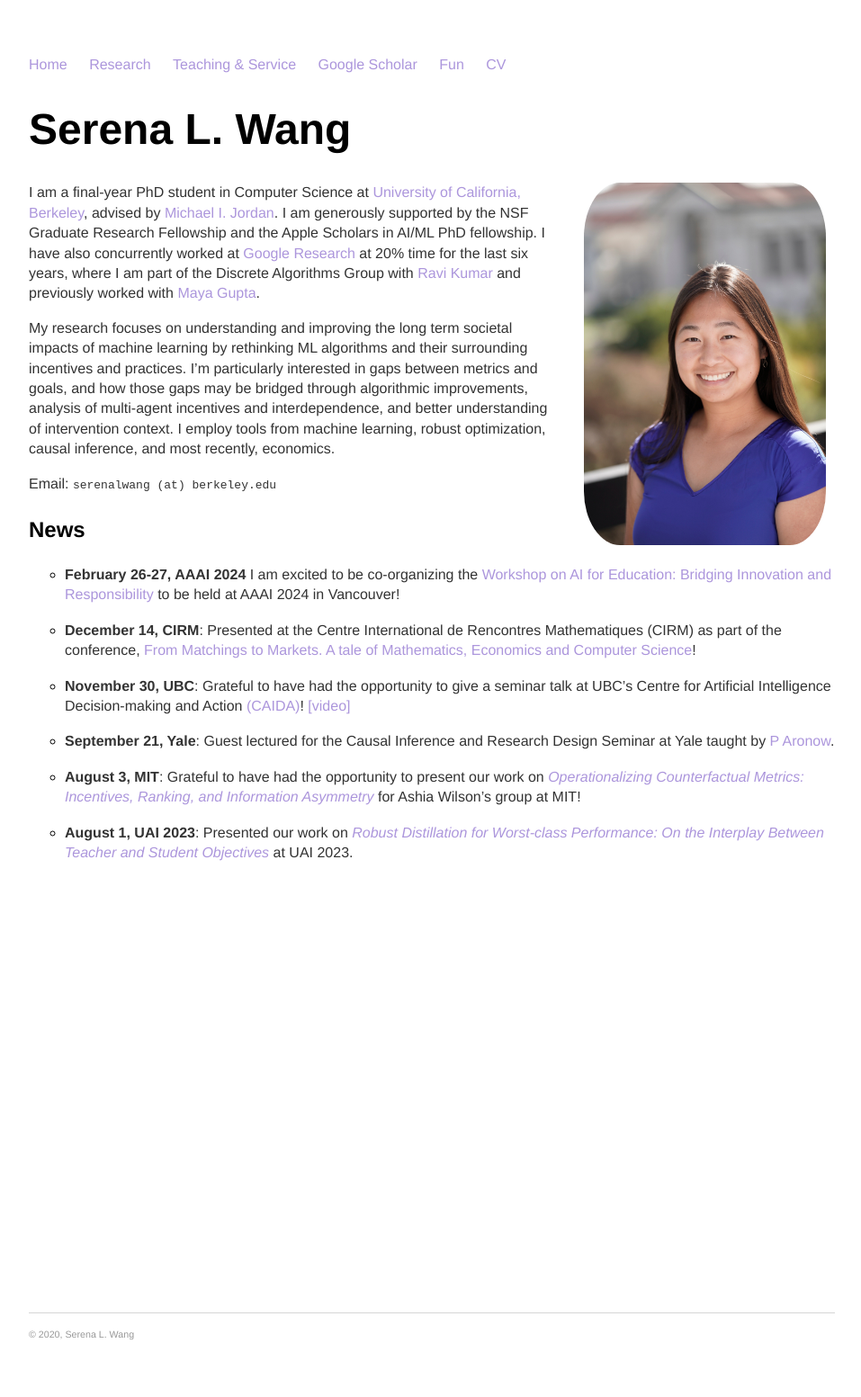
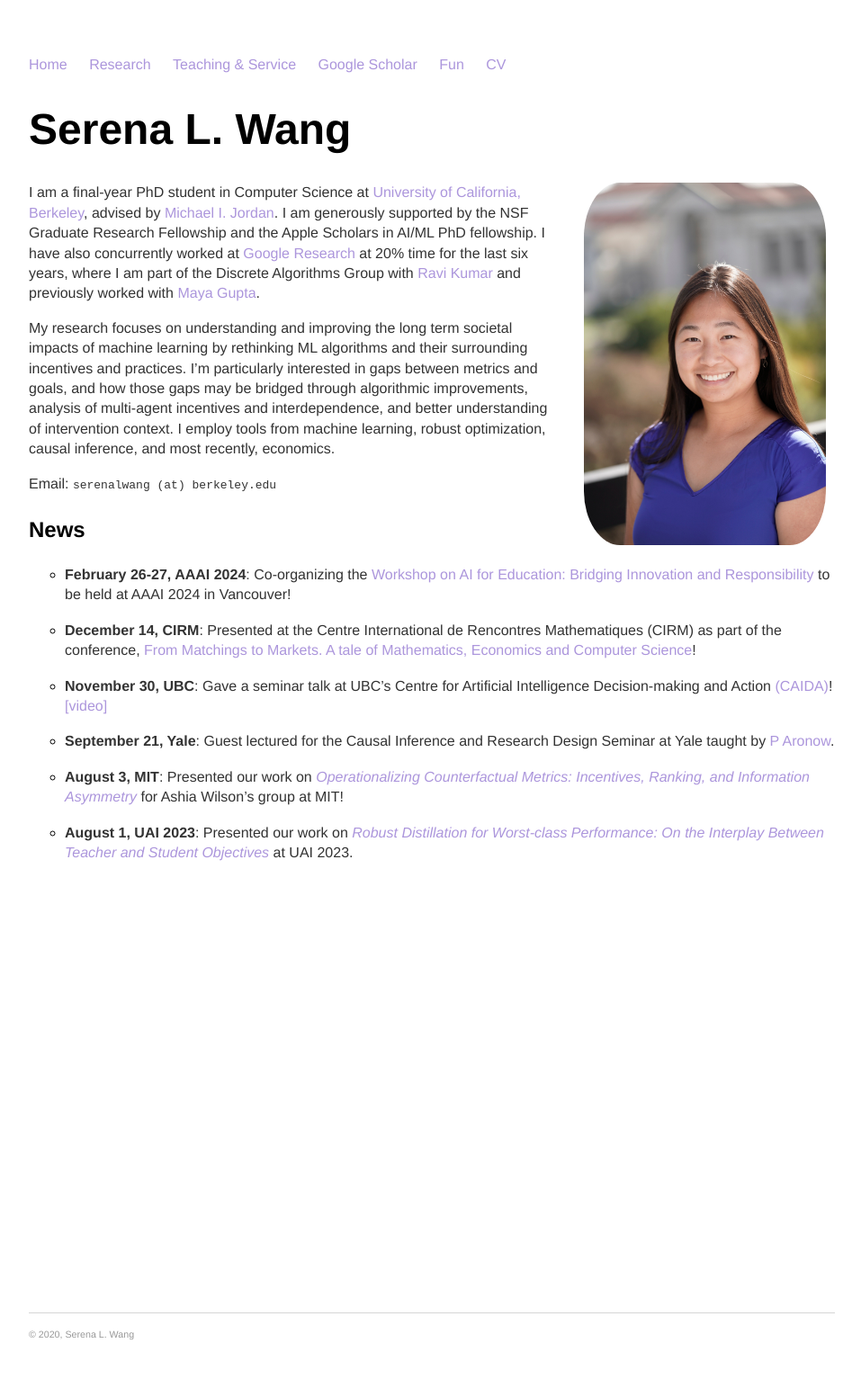
Before and after one commit to serenalwang/serenalwang.github.io, a Jekyll site: the page built from index.md, in a window 1280 px wide. Shown: the whole page at 90% size, without its empty margins (160-1117 px from the left). Built offline with Jekyll 4.4.1, drawn with Linux system fonts in a browser that asks for light colours.

```diff
--- a/index.md
+++ b/index.md
@@ -15,14 +15,14 @@
 Email: `serenalwang (at) berkeley.edu`
 
 ### News
-- **February 26-27, AAAI 2024** I am excited to be co-organizing the [Workshop on AI for Education: Bridging Innovation and Responsibility](https://ai4ed.cc/workshops/aaai2024) to be held at AAAI 2024 in Vancouver!
+- **February 26-27, AAAI 2024**: Co-organizing the [Workshop on AI for Education: Bridging Innovation and Responsibility](https://ai4ed.cc/workshops/aaai2024) to be held at AAAI 2024 in Vancouver!
 
 - **December 14, CIRM**: Presented at the Centre International de Rencontres Mathematiques (CIRM) as part of the conference, [From Matchings to Markets. A tale of Mathematics, Economics and Computer Science](https://conferences.cirm-math.fr/2879.html)!
 
-- **November 30, UBC**: Grateful to have had the opportunity to give a seminar talk at UBC's Centre for Artificial Intelligence Decision-making and Action [(CAIDA)](https://caida.ubc.ca/event/operationalizing-counterfactual-metrics-incentives-ranking-and-information-asymmetry-serena)! [[video]](https://caida.ubc.ca/videos)
+- **November 30, UBC**: Gave a seminar talk at UBC's Centre for Artificial Intelligence Decision-making and Action [(CAIDA)](https://caida.ubc.ca/event/operationalizing-counterfactual-metrics-incentives-ranking-and-information-asymmetry-serena)! [[video]](https://caida.ubc.ca/videos)
 
 - **September 21, Yale**: Guest lectured for the Causal Inference and Research Design Seminar at Yale taught by [P Aronow](https://politicalscience.yale.edu/people/p-aronow).
 
-- **August 3, MIT**: Grateful to have had the opportunity to present our work on [*Operationalizing Counterfactual Metrics: Incentives, Ranking, and Information Asymmetry*](https://arxiv.org/abs/2305.14595) for Ashia Wilson's group at MIT!
+- **August 3, MIT**: Presented our work on [*Operationalizing Counterfactual Metrics: Incentives, Ranking, and Information Asymmetry*](https://arxiv.org/abs/2305.14595) for Ashia Wilson's group at MIT!
 
 - **August 1, UAI 2023**: Presented our work on [*Robust Distillation for Worst-class Performance: On the Interplay Between Teacher and Student Objectives*](https://proceedings.mlr.press/v216/wang23e.html) at UAI 2023.
```
